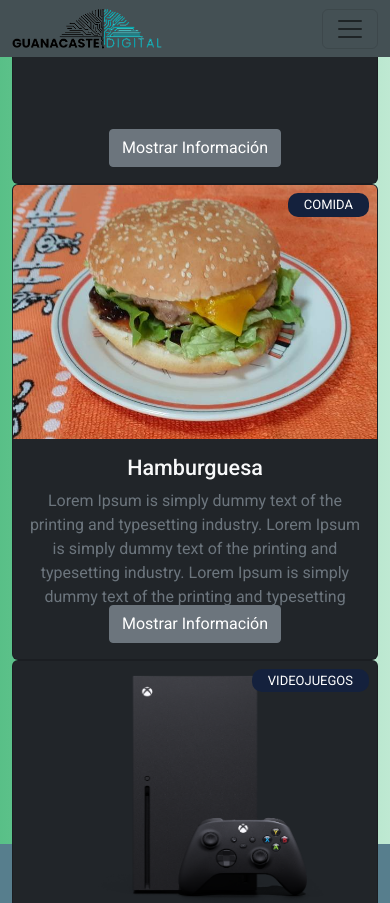
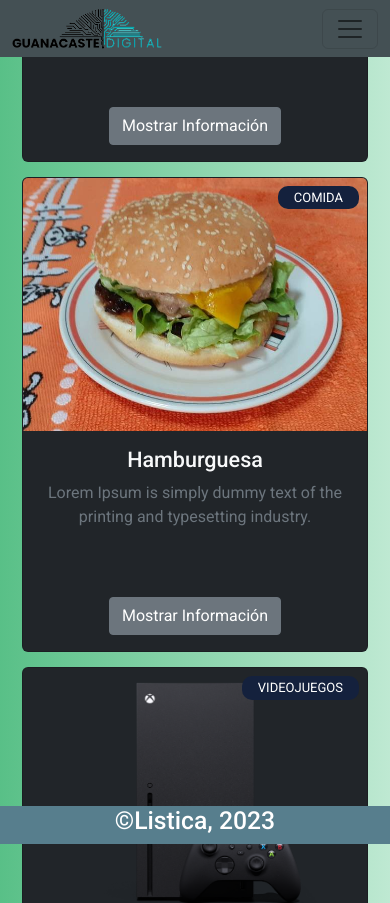
Before and after one commit to gregorybmx/guanacastedigital, a React (Create React App) app: page / in a window 390 px wide. Shown: the top 903 px of the page. Built offline with nearby package versions, Linux system fonts and the light colour scheme.

Commit message:
commit pre-merge de branch kendall

```diff
--- a/src/components/CardComponent.js
+++ b/src/components/CardComponent.js
@@ -32,7 +32,7 @@ function CardComponent({ title, category, imageSource, text, textM, textM2 }) {
         <h4 className="card-title">{title}</h4>
         <p className='card-text text-secondary '>
           {
-            text ? text : "Lorem Ipsum is simply dummy text of the printing and typesetting industry. Lorem Ipsum is simply dummy text of the printing and typesetting industry. Lorem Ipsum is simply dummy text of the printing and typesetting industry."
+            text ? text : "Lorem Ipsum is simply dummy text of the printing and typesetting industry. "
           }
         </p>
         <button onClick={handleOpen} className="btn btn-outline-secondary rounded-0 text-white rounded-1 bg-secondary" target="_blank">       Mostrar Información </button>
@@ -61,6 +61,8 @@ function CardComponent({ title, category, imageSource, text, textM, textM2 }) {
 
       </div>
     </div >
+
+
   )
 }
 CardComponent.propTypes = {
--- a/src/components/LoginComponent.js
+++ b/src/components/LoginComponent.js
@@ -32,6 +32,7 @@ const Login = () => {
     }
 
     return (
+
         <div className="login-wrapper">
 
             <div className="login-wrapper-content">
@@ -158,6 +159,7 @@ const Login = () => {
             </div>
 
         </div>
+
     )
 }
 export default Login
--- a/src/components/NavbarComponent.js
+++ b/src/components/NavbarComponent.js
@@ -26,9 +26,9 @@ const NavbarComponent = () => {
           <img src='./gd_logo.png' width='150px' alt='Lgotipo de Guanacaste Digital' onClick={homeLink} />
         </div>
         <button className="navbar-toggler" type="button" data-bs-toggle="collapse" data-bs-target="#navbarSupportedContent" aria-controls="navbarSupportedContent" aria-expanded="false" aria-label="Toggle navigation">
-          <span className="navbar-toggler-icon"></span>
+        <span className="navbar-toggler-icon"></span>
         </button>
-        <div className="collapse navbar-collapse " id="navbarSupportedContent">
+        <div className="collapse navbar-collapse mt-2 " id="navbarSupportedContent">
           <form className="d-flex" role="search">
               <input className="form-control me-1 " type="search" placeholder="Buscar" aria-label="Search"/>
               <button className="btn btn-outline-success text-white" type="submit">
--- a/src/css/cards.css
+++ b/src/css/cards.css
@@ -1,15 +1,26 @@
 .Card {
     height: 100vh;
     background: -webkit-linear-gradient(to right, hsla(147, 45%, 55%), hsl(148, 69%, 83%));
-    background: linear-gradient(to right, hsla(147, 45%, 55%), hsl(148, 69%, 83%))
+    background: linear-gradient(to right, hsla(147, 45%, 55%), hsl(148, 69%, 83%));
 
 }
 
+
+
+@media all and  (max-width: 800px){
+
+    .card{
+     padding:0px;
+     margin: 0px 10px 15px 10px;
+
+    }
+}
 .card, .card * {
     box-sizing: border-box;
 
 
 }
+
 
 .card:hover {
     border: 1px solid rgb(254, 254, 254);
@@ -66,9 +77,18 @@
     box-shadow: 24;
     background-color: #fff;
     font-family: "roboto";
+
 }
 
 .card-img-top-2 {
     height: 30vh;
     padding: 20px -5px -2px -5px;
 }
+
+
+@media all and  (max-width: 800px){
+
+    .style{
+     width: 90%;
+    }
+}
--- a/src/css/footer.css
+++ b/src/css/footer.css
@@ -1,8 +1,24 @@
 .footer {
     background-color:#577E8D;
-    padding:15px;
+    padding: 15px;
     font-family: 'Roboto';
+    bottom: 0px  !important ;
+    width: 100%;
+    position:relative;
+    left: 0px;
+
+
+
+
+
 }
-.text-footer{
-    color:white;
+
+@media all and  (max-width: 800px){
+
+    .footer{
+     padding:0px;
+     margin:0;
+     bottom: 0px;
+     position: fixed;
+    }
 }
--- a/src/css/index.css
+++ b/src/css/index.css
@@ -24,6 +24,7 @@ body {
   font-family: system-ui, 'Roboto';
 }
 
+
 h1,
 h2,
 h3,
@@ -36,13 +37,18 @@ span {
   font-family: 'Roboto'
 }
 
+
+
 body,
 html,
 .App,
 #root {
   width: 100%;
   height: 100%;
+
+
 }
+
 
 .btn-link
 {
--- a/src/css/navbar.css
+++ b/src/css/navbar.css
@@ -6,7 +6,10 @@
     width: 100%;
     z-index: 9999;
     font-family: "roboto";
+
+
 }
+
 
 .container-fluid .logo {
     margin-right: 30px;
--- a/src/css/userForm.css
+++ b/src/css/userForm.css
@@ -1,6 +1,7 @@
 .user-wrapper {
     width: 100%;
     height: 100%;
+
 }
 
 .user-wrapper {
--- a/src/pages/userRegister.js
+++ b/src/pages/userRegister.js
@@ -16,6 +16,7 @@ const UserRegister = () => {
     }
 
     return (
+
         <div className='m-3'>
             <div className="user-wrapper">
                 <div className="user-wrapper-content">
@@ -114,6 +115,7 @@ const UserRegister = () => {
                 </div >
             </div>
         </div >
+
     )
 }
 
```
Also changed, not shown: src/App.js (+10 -2 lines), src/components/FooterComponent.js (+5 -3 lines).
